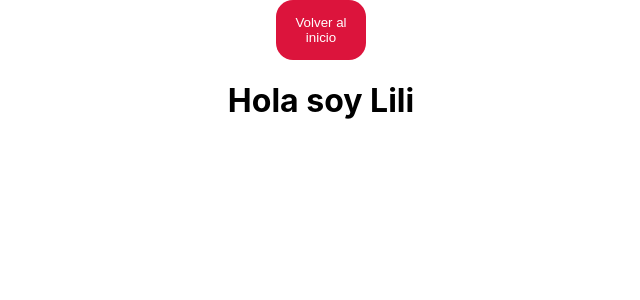
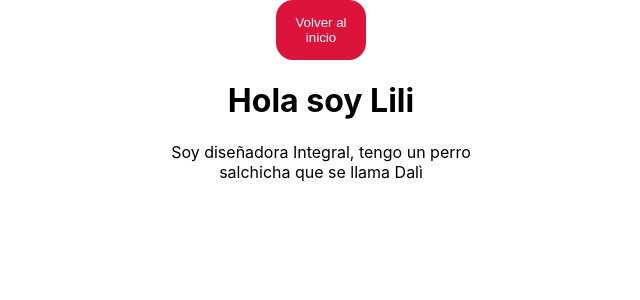
Before and after one commit to KarinaKanoDev/Practica-Talent, a React (Create React App) app: page /Lili in a window 1280 px wide. Shown: the top 300 px of the page, without its empty margins (319-959 px from the left). Built offline with nearby package versions, Linux system fonts and the light colour scheme.

Commit message:
Mi descripcion

```diff
--- a/src/Components/Lili/Lili.jsx
+++ b/src/Components/Lili/Lili.jsx
@@ -6,6 +6,7 @@ const Lili = () => {
         <Fragment>
             <BotonHomePage />
             <h1>Hola soy Lili</h1>
+            <p>Soy diseñadora Integral, tengo un perro <br></br>salchicha que se llama Dalì</p>
         </Fragment>
      );
 }
```
